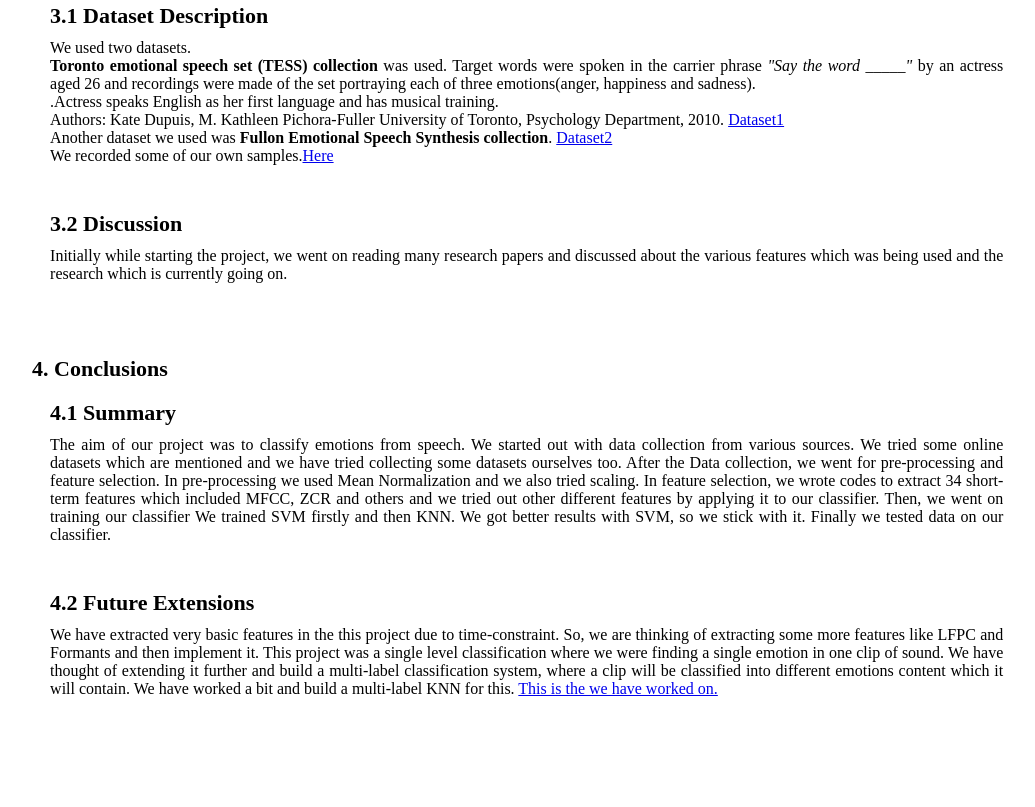
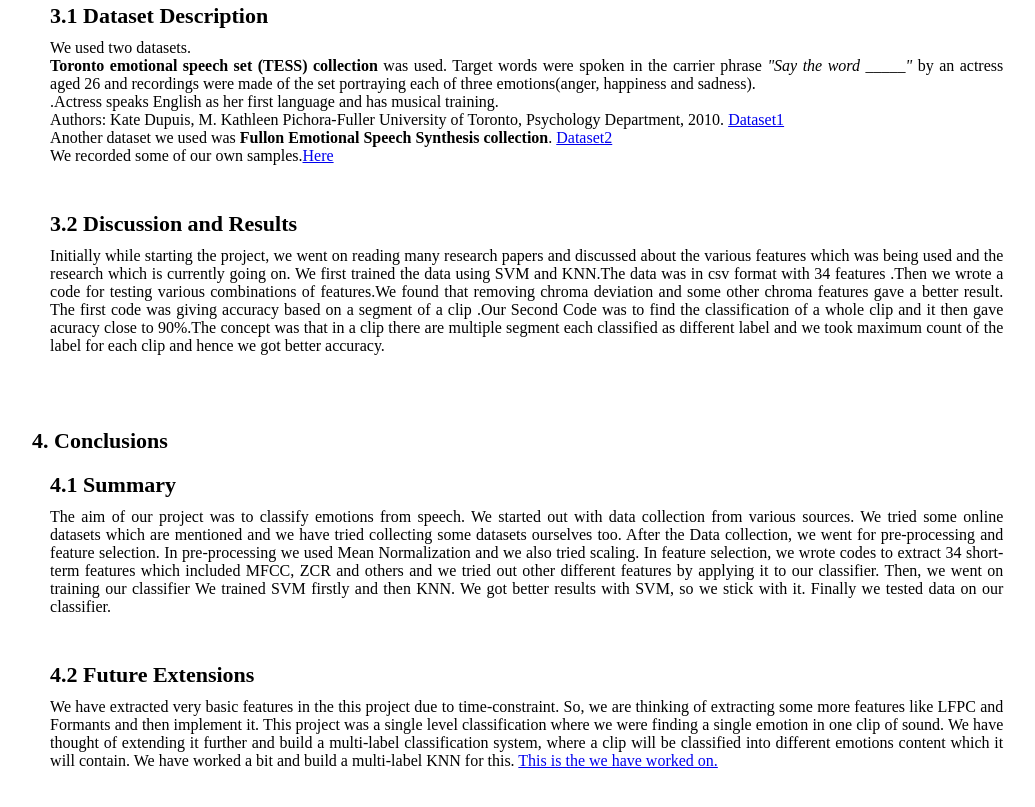
Before and after one commit to ichigo324/Escobar8.github.io, a plain HTML site: page index.html in a window 1280 px wide. Shown: the part 3100-3907 px from the top of the page, without its empty margins (96-1131 px from the left). Before the commit the page ends 3857 px from the top, so only its background shows below. Drawn offline with Linux system fonts and the light colour scheme.

Commit message:
Update index.html

```diff
--- a/index.html
+++ b/index.html
@@ -244,13 +244,18 @@ In k-NN regression, the output is the property value for the object. This value
 					</div>
 				</div>
 				<div class="subsection">
-					<div class="heading" id="T15">3.2 Discussion</div>
+					<div class="heading" id="T15">3.2 Discussion and Results</div>
 					<div class="text">
 
 						<!-- Start edit here  -->
 						Initially while starting the project, we went on reading many research papers and discussed about the various features
-						which was being used and the research which is currently going on.
-						<!-- Stop edit here -->
+						which was being used and the research which is currently going on. We first trained the data using SVM and KNN.The data was in
+							 csv format with 34 features .Then we wrote a code for testing various combinations of features.We found that removing chroma deviation
+							 and some other  chroma features gave a better result. The first  code was giving accuracy based on a segment of a clip
+							 .Our Second Code was to find the classification of a whole clip and it then gave acuracy close to 90%.The concept was that in a clip there are multiple segment
+							 each classified as different label and we took maximum count of the label for each clip and hence we got better accuracy.
+
+							 <!-- Stop edit here -->
 
 					</div>
 				</div>
```
